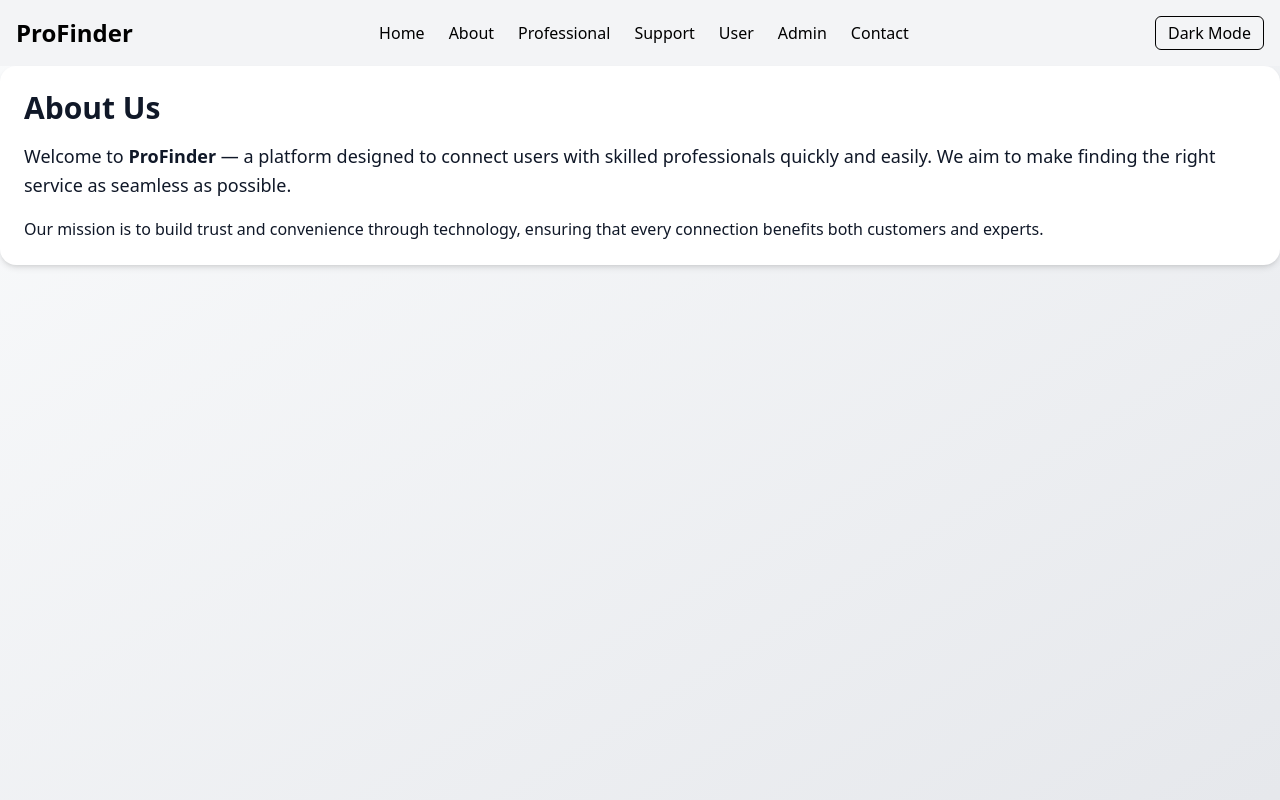
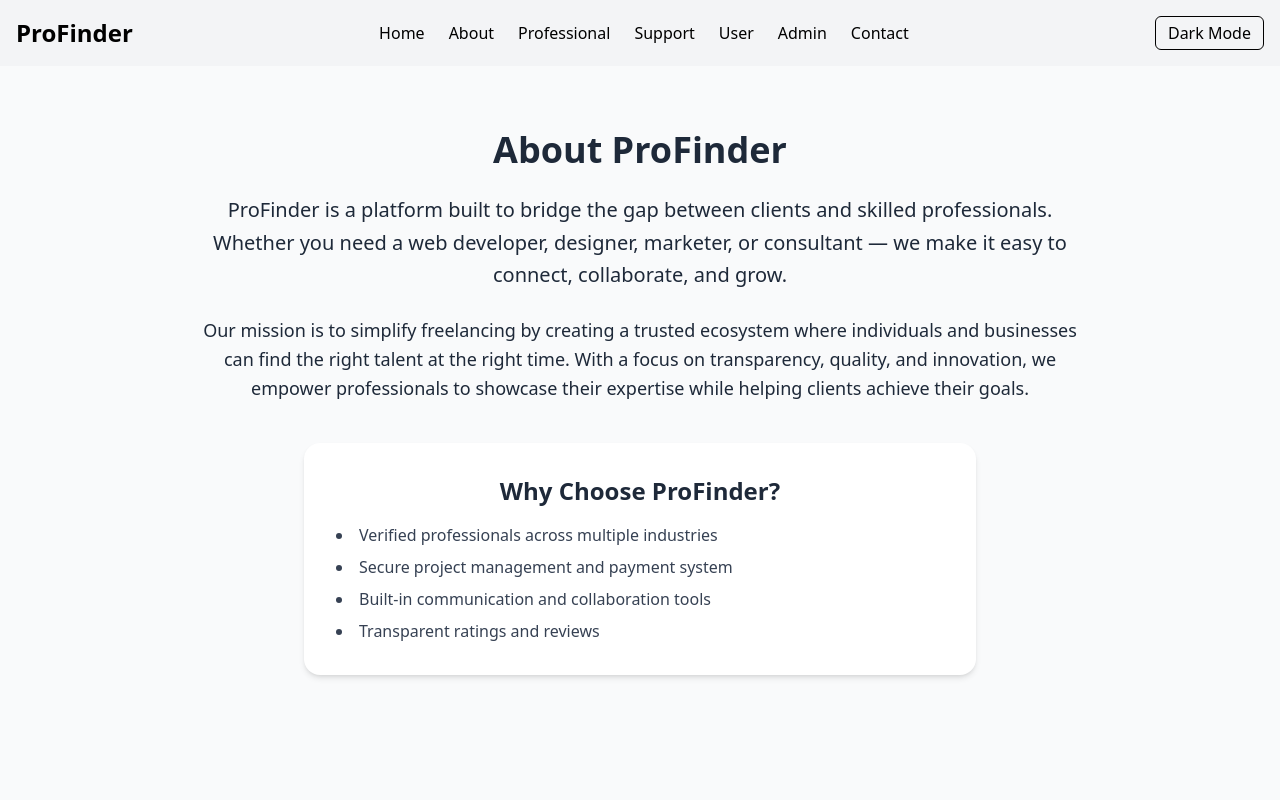
Before and after one commit to pavani80179/tailwind-react-ui, a React (Vite) app: page /about in a window 1280 px wide. Shown: the top 800 px of the page. Built offline with nearby package versions, Linux system fonts and the light colour scheme.

Commit message:
Updated UI, added transitions, fixed spinner

```diff
--- a/src/App.jsx
+++ b/src/App.jsx
@@ -1,5 +1,4 @@
-// src/App.jsx
-import React from "react";
+import React, { Suspense } from "react";
 import { BrowserRouter as Router, Routes, Route } from "react-router-dom";
 import Navbar from "./components/Navbar";
 import Footer from "./components/Footer";
@@ -11,7 +10,6 @@ import Contact from "./pages/Contact";
 import User from "./pages/User";
 import Admin from "./pages/Admin";
 import { ThemeProvider } from "./context/ThemeContext";
-import PageTransition from "./components/PageTransition";
 import LoadingSpinner from "./components/LoadingSpinner";
 
 export default function App() {
@@ -19,9 +17,8 @@ export default function App() {
     <ThemeProvider>
       <Router>
         <Navbar />
-        <React.Suspense fallback={<LoadingSpinner />}>
-          <div className="min-h-screen bg-gradient-to-br from-gray-50 to-gray-200 dark:from-gray-900 dark:to-gray-800 transition-all duration-500">
-            <PageTransition>
+        <Suspense fallback={<LoadingSpinner />}>
+          <div className="min-h-screen bg-gray-50 dark:bg-gray-900 text-gray-900 dark:text-gray-100 transition-all duration-500">
             <Routes>
               <Route path="/" element={<Home />} />
               <Route path="/about" element={<About />} />
@@ -31,9 +28,8 @@ export default function App() {
               <Route path="/user" element={<User />} />
               <Route path="/admin" element={<Admin />} />
             </Routes>
-            </PageTransition>
           </div>
-        </React.Suspense>
+        </Suspense>
         <Footer />
       </Router>
     </ThemeProvider>
--- a/src/context/ThemeContext.jsx
+++ b/src/context/ThemeContext.jsx
@@ -1,29 +1,31 @@
-import React, { createContext, useContext, useState, useEffect } from "react";
+import React, { createContext, useContext, useEffect, useState } from "react";
 
 const ThemeContext = createContext();
 
-export function ThemeProvider({ children }) {
-  const [darkMode, setDarkMode] = useState(false);
+export const ThemeProvider = ({ children }) => {
+  const [darkMode, setDarkMode] = useState(() => {
+    return localStorage.getItem("theme") === "dark";
+  });
+
+  const toggleTheme = () => {
+    setDarkMode((prev) => !prev);
+  };
 
   useEffect(() => {
-    const savedTheme = localStorage.getItem("darkMode");
-    if (savedTheme === "true") setDarkMode(true);
-  }, []);
-
-  const toggleTheme = () => {
-    setDarkMode((prev) => {
-      localStorage.setItem("darkMode", !prev);
-      return !prev;
-    });
-  };
+    if (darkMode) {
+      document.documentElement.classList.add("dark");
+      localStorage.setItem("theme", "dark");
+    } else {
+      document.documentElement.classList.remove("dark");
+      localStorage.setItem("theme", "light");
+    }
+  }, [darkMode]);
 
   return (
     <ThemeContext.Provider value={{ darkMode, toggleTheme }}>
-      <div className={darkMode ? "dark" : ""}>{children}</div>
+      {children}
     </ThemeContext.Provider>
   );
-}
+};
 
-export function useTheme() {
-  return useContext(ThemeContext);
-}
+export const useTheme = () => useContext(ThemeContext);
--- a/src/pages/About.jsx
+++ b/src/pages/About.jsx
@@ -1,27 +1,42 @@
 import React from "react";
-import { useTheme } from "../context/ThemeContext.jsx";
 
-function About() {
-  const { darkMode } = useTheme();
+const About = () => {
+  return (
+    <div className="bg-gray-50 dark:bg-gray-900 min-h-screen text-gray-800 dark:text-gray-100 pt-16 px-4 sm:px-8">
+      <div className="max-w-4xl mx-auto text-center">
+        {/* Title */}
+        <h1 className="text-3xl sm:text-4xl font-bold mb-6">About ProFinder</h1>
 
-  return (
-    <div
-      className={`transition-colors duration-300 ${
-        darkMode ? "bg-gray-900 text-white" : "bg-white text-gray-900"
-      } p-6 rounded-2xl shadow-md`}
-    >
-      <h1 className="text-3xl font-bold mb-4">About Us</h1>
-      <p className="text-lg leading-relaxed">
-        Welcome to <strong>ProFinder</strong> — a platform designed to connect
-        users with skilled professionals quickly and easily. We aim to make
-        finding the right service as seamless as possible.
-      </p>
-      <p className="mt-4">
-        Our mission is to build trust and convenience through technology,
-        ensuring that every connection benefits both customers and experts.
-      </p>
+        {/* Description */}
+        <p className="text-lg sm:text-xl leading-relaxed mb-6">
+          ProFinder is a platform built to bridge the gap between clients and skilled professionals.
+          Whether you need a web developer, designer, marketer, or consultant — we make it easy
+          to connect, collaborate, and grow.
+        </p>
+
+        {/* Mission */}
+        <p className="text-base sm:text-lg leading-relaxed mb-10">
+          Our mission is to simplify freelancing by creating a trusted ecosystem where individuals
+          and businesses can find the right talent at the right time. With a focus on transparency,
+          quality, and innovation, we empower professionals to showcase their expertise while helping
+          clients achieve their goals.
+        </p>
+
+        {/* Why Choose Box */}
+        <div className="bg-white dark:bg-gray-800 shadow-md rounded-2xl p-6 sm:p-8 text-left mx-auto max-w-2xl">
+          <h2 className="text-xl sm:text-2xl font-semibold mb-4 text-center">
+            Why Choose ProFinder?
+          </h2>
+          <ul className="list-disc list-inside space-y-2 text-gray-700 dark:text-gray-300">
+            <li>Verified professionals across multiple industries</li>
+            <li>Secure project management and payment system</li>
+            <li>Built-in communication and collaboration tools</li>
+            <li>Transparent ratings and reviews</li>
+          </ul>
+        </div>
+      </div>
     </div>
   );
-}
+};
 
 export default About;
```
Lines whose indentation alone changed are shown as unchanged.
